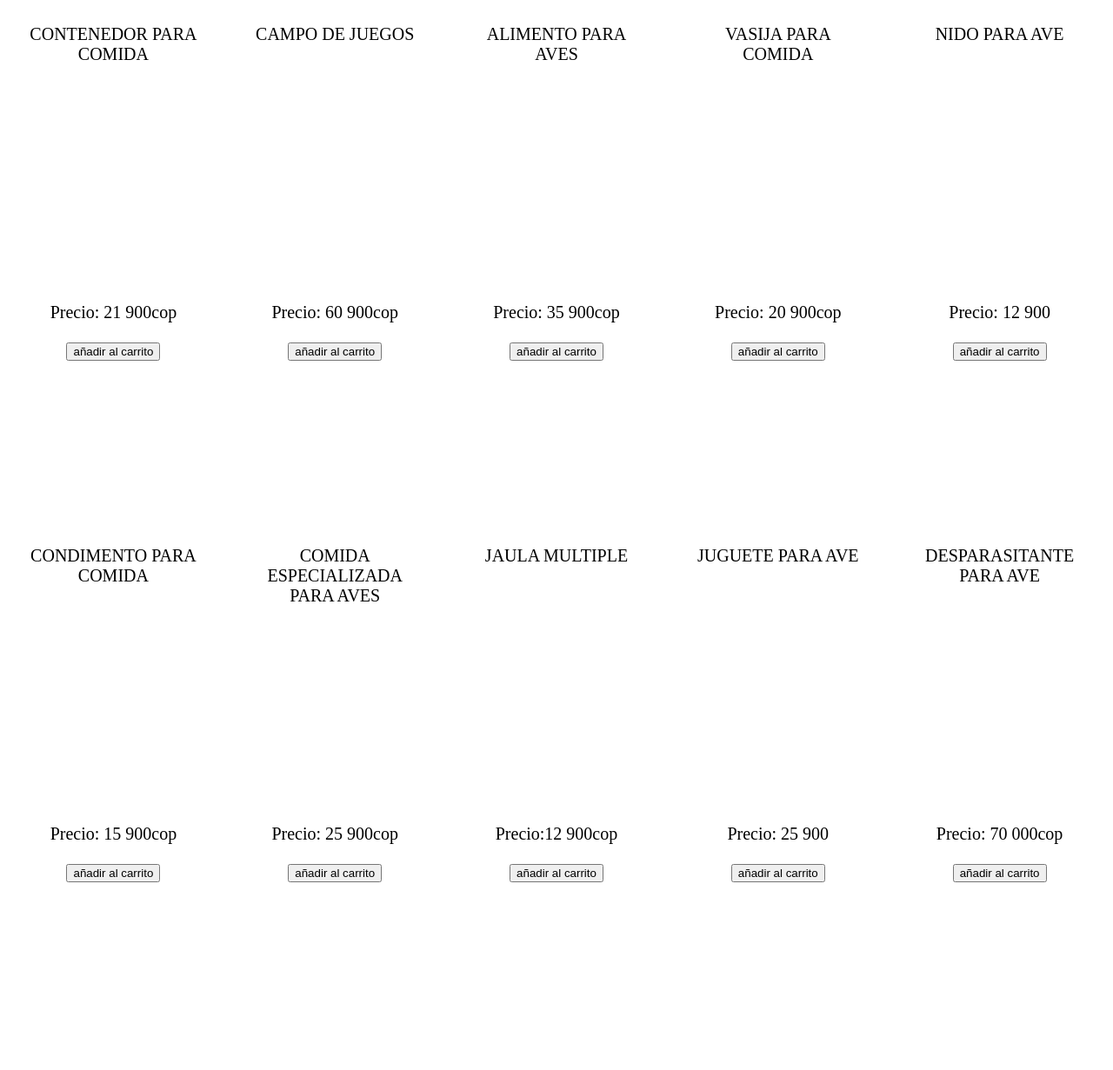
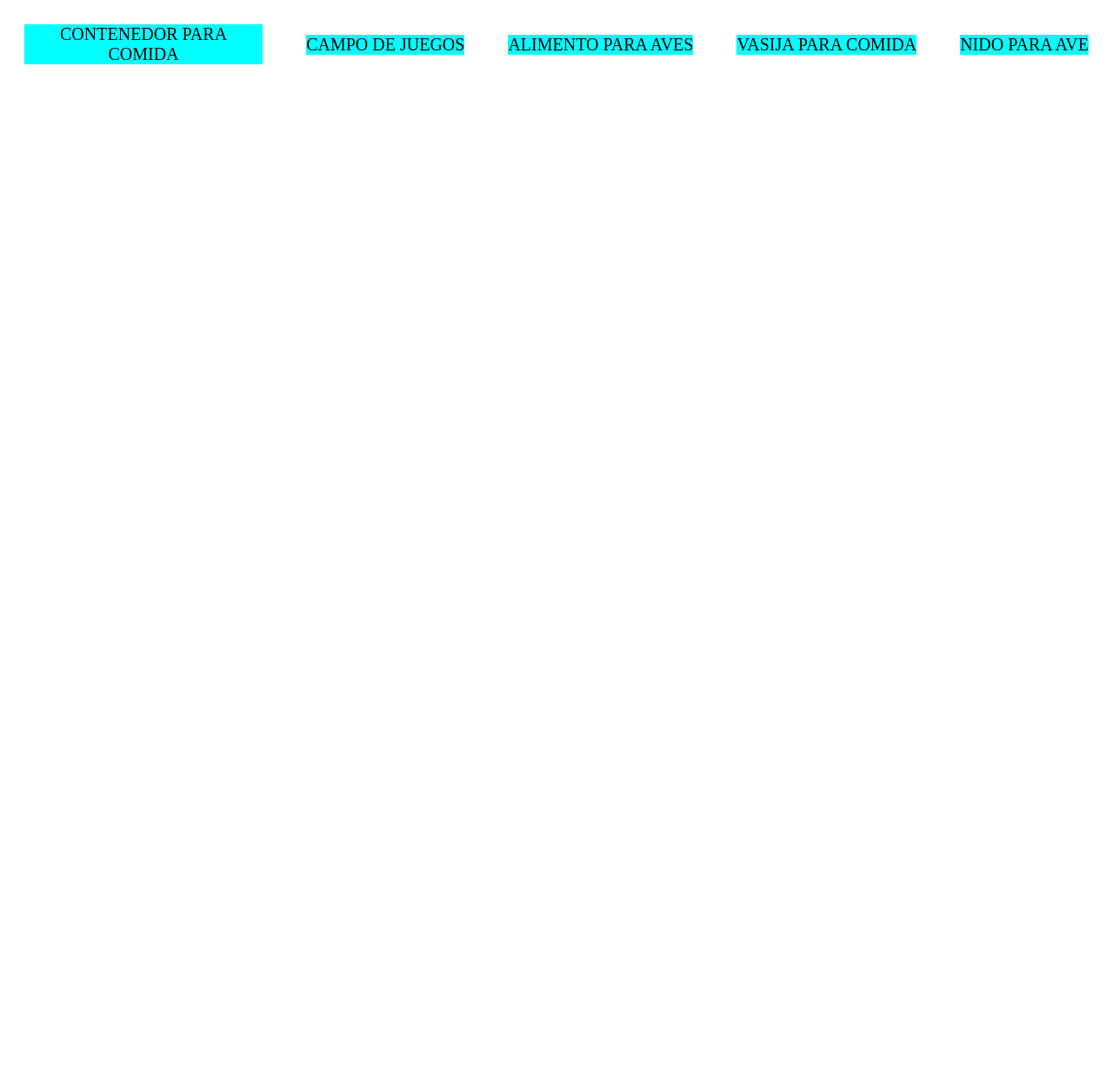
Before and after one commit to dmartinez1100/Proyecto_Desarrollo_web, a plain HTML site: page accesorios.html in a window 1280 px wide. Shown: the whole page at 87% size. After the commit the page ends 800 px from the top, so only its background shows below. Drawn offline with Linux system fonts and the light colour scheme.

Commit message:
Add files via upload

```diff
--- a/accesorios.html
+++ b/accesorios.html
@@ -31,105 +31,9 @@
         </div>
 
         <div class="item5">
-                <span class="tooltiptext5">NIDO PARA AVE</span>
-        </div>
-        <div class="item6">
-                <p>Precio: 21 900cop </p>
-                <button class="btn">
-                        <span class="btnhover"> añadir al carrito</span>
-
-                    </button>
+                <div class="tooltiptext5">NIDO PARA AVE</div>
         </div>
 
-        <div class="item7">
-                <p>Precio: 60 900cop</p>
-                <button class="btn">
-                        <span class="btnhover"> añadir al carrito</span>
-
-                    </button>
-        </div>
-
-        <div class="item8">
-                <p>Precio: 35 900cop</p>
-                <button class="btn">
-                        <span class="btnhover"> añadir al carrito</span>
-
-                    </button>
-        </div>
-
-        <div class="item9">
-                <p>Precio: 20 900cop</p>
-                <button class="btn">
-                        <span class="btnhover"> añadir al carrito</span>
-
-                    </button>
-        </div>
-
-        <div class="item10">
-                <p>Precio: 12 900</p>
-                <button class="btn">
-                        <span class="btnhover"> añadir al carrito</span>
-
-                    </button>
-        </div>
-        <div class="item11">
-                <span class="tooltiptext6">CONDIMENTO PARA COMIDA</span>
-        </div>
-
-        <div class="item12">
-                <span class="tooltiptext7">COMIDA ESPECIALIZADA PARA AVES</span>
-        </div>
-
-        <div class="item13">
-                <span class="tooltiptext8">JAULA MULTIPLE</span>
-        </div>
-
-        <div class="item14">
-                <span class="tooltiptext9">JUGUETE PARA AVE</span>
-        </div>
-
-        <div class="item15">
-                <span class="tooltiptext10">DESPARASITANTE PARA AVE</span>
-        </div>
-        <div class="item16">
-                <p>Precio: 15 900cop  </p>
-                <button class="btn">
-                        <span class="btnhover"> añadir al carrito</span>
-
-                    </button>
-        </div>
-
-        <div class="item17">
-                <p>Precio: 25 900cop </p>
-                <button class="btn">
-                        <span class="btnhover"> añadir al carrito</span>
-
-                    </button>
-        </div>
-
-        <div class="item18">
-                <p>Precio:12 900cop </p>
-                <button class="btn">
-                        <span class="btnhover"> añadir al carrito</span>
-
-                    </button>
-        </div>
-
-        <div class="item19">
-                <p>Precio: 25 900 </p>
-                <button class="btn">
-                        <span class="btnhover"> añadir al carrito</span>
-
-                    </button>
-        </div>
-
-        <div class="item20">
-                <p>Precio: 70 000cop </p>
-                <button class="btn">
-                        <span class="btnhover"> añadir al carrito</span>
-
-                    </button>
-        </div>
     </div>
 
 
--- a/styleacc.css
+++ b/styleacc.css
@@ -5,10 +5,75 @@
     display: grid;
     text-align: center;
 
-    grid-template-rows: repeat(4,300px);
-    grid-template-columns: repeat(5, 2fr);
+    /* grid-template-rows: repeat(4,300px);
+    grid-template-columns: repeat(5, 2fr); */
     /* grid-template-rows: 200px 200fr 200px; */
     /* grid-row-gap: 20px; */
     grid-column-gap: 50px ;
-    grid-row-gap: 0ch;
+    grid-row-gap: 50px;
+    grid-template-areas:
+    'item1 item2 item3 item4 item5'
+    ;
+
 }
+
+
+
+.item1{
+    background-color: aqua;
+    align-self: center;
+
+
+
+}
+
+
+.item2{
+    background-color: aqua;
+    align-self: center;
+
+
+
+}
+.item3{
+    background-color: aqua;
+    align-self: center;
+
+
+
+}
+.item4{
+    background-color: aqua;
+    align-self: center;
+
+
+
+}
+.item5{
+    background-color: aqua;
+    align-self: center;
+
+
+
+
+}
+
+
+
+.tooltiptext5{
+    text-align: center;
+}
+
+@media screen and (max-width: 800px) {
+    .item1, .item2, .item3, .item4, .item5 {
+        width: 100%; /* The width is 100%, when the viewport is 800px or smaller */
+    }
+    .grid-2{
+        grid-template-areas:
+        'item1'
+        'item2'
+        'item3'
+        'item4'
+        'item5'
+    }
+}
```
